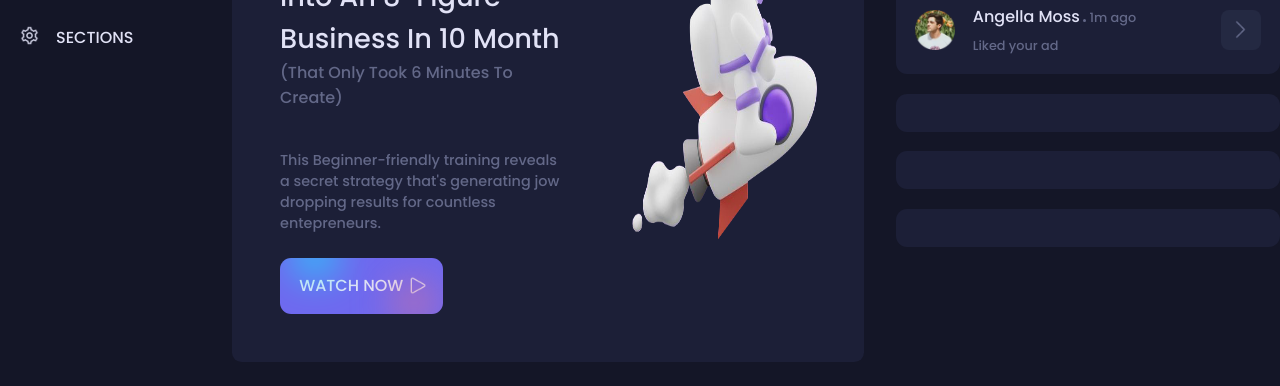
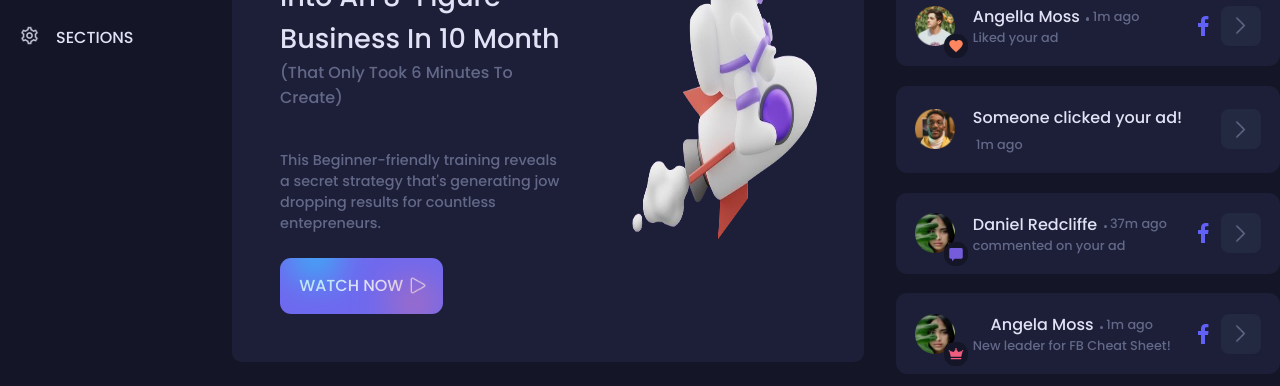
Before and after one commit to aminMahjub/ads-dashbord, a plain HTML site: page index.html in a window 1280 px wide. Shown: the part 414-800 px from the top of the page. Drawn offline with Linux system fonts and the light colour scheme.

Commit message:
Finish activity section

```diff
--- a/index.html
+++ b/index.html
@@ -132,23 +132,63 @@
             </header>
 
             <div class="messages-container">
-                <div class="message from-facebook liked">
+                <div class="message from-facebook message-status liked">
                     <div class="message-info">
-                        <img src="./images/avatar-jacob-thompson.webp" loading="lazy" alt="user imaeg">
+                        <img src="./images/avatar-jacob-thompson.webp" loading="lazy" alt="user image">
 
                         <div class="info">
                             <div class="profile-container">
                                 <p class="username">Angella Moss</p>
-                                <p class="messsage-para">Liked your ad</p>
+                                <time>1m ago</time>
                             </div>
-                            <time>1m ago</time>
+                            <p class="messsage-para">Liked your ad</p>
                         </div>
                     </div>
                     <button type="button" class="open-message"></button>
                 </div>
-                <div class="message"></div>
-                <div class="message from-facebook commented"></div>
-                <div class="message from-facebook new-leader"></div>
+
+                <div class="message anonymous">
+                    <div class="message-info">
+                        <img src="./images/avatar-nathan-peterson.webp" loading="lazy" alt="user image">
+
+                        <div class="info">
+                            <div class="profile-container">
+                                <p class="username">Someone clicked your ad!</p>
+                                <time>1m ago</time>
+                            </div>
+                        </div>
+                    </div>
+                    <button type="button" class="open-message"></button>
+                </div>
+
+                <div class="message from-facebook message-status commented">
+                    <div class="message-info">
+                        <img src="./images/avatar-kimberly-smith.webp" loading="lazy" alt="user image">
+
+                        <div class="info">
+                            <div class="profile-container">
+                                <p class="username">Daniel Redcliffe</p>
+                                <time>37m ago</time>
+                            </div>
+                            <p class="messsage-para">commented on your ad</p>
+                        </div>
+                    </div>
+                    <button type="button" class="open-message"></button>
+                </div>
+                <div class="message from-facebook message-status new-leader">
+                    <div class="message-info">
+                        <img src="./images/avatar-kimberly-smith.webp" loading="lazy" alt="user image">
+
+                        <div class="info">
+                            <div class="profile-container">
+                                <p class="username">Angela Moss</p>
+                                <time>1m ago</time>
+                            </div>
+                            <p class="messsage-para">New leader for FB Cheat Sheet!</p>
+                        </div>
+                    </div>
+                    <button type="button" class="open-message"></button>
+                </div>
             </div>
         </section>
     </aside>
--- a/style.scss
+++ b/style.scss
@@ -546,10 +546,7 @@ aside.right-part {
     }
 
     .info {
-        display: flex;
-        justify-content: center;
-        align-items: baseline;
-        gap: .2rem;
+        position: relative;
 
         time {
             font-size: .8rem;
@@ -564,16 +561,24 @@ aside.right-part {
                 margin-right: .2rem;
                 display: inline-block;
             }
+
+
         }
 
         .username {
             color: $text-color;
-            margin-bottom: .5rem;
         }
 
         .messsage-para {
             font-size: .8rem;
             color: $text-color-secondary;
+        }
+
+        .profile-container {
+            display: flex;
+            justify-content: center;
+            align-items: center;
+            gap: .4rem;
         }
     }
 
@@ -582,6 +587,7 @@ aside.right-part {
         height: 2.5rem;
         border-radius: .5rem;
         cursor: pointer;
+        position: relative;
 
         background: {
             image: url('./images/icons/right-arrow.png');
@@ -592,3 +598,79 @@ aside.right-part {
         }
     }
 }
+
+.from-facebook {
+    .open-message::before {
+        content: '';
+        width: 1.5rem;
+        height: 1.5rem;
+        display: inline-block;
+
+        position: absolute;
+        left: -30px;
+        top: 8px;
+
+        background: {
+            image: url('./images/icons/facebook.svg');
+            repeat: no-repeat;
+            position: center;
+            size: 1.5rem;
+        }
+    }
+}
+
+.messages-container div[class*="message-status"] {
+    .info::before {
+        content: '';
+        width: 1.5rem;
+        height: 1.5rem;
+        display: inline-block;
+        border-radius: .7rem;
+
+        position: absolute;
+        left: -29px;
+        top: 30px;
+
+        background: {
+            repeat: no-repeat;
+            position: center;
+            size: 1rem;
+            color: $app-bg;
+        }
+    }
+}
+
+.liked {
+    .info::before {
+        background-image: url(./images/icons/heart.png);
+    }
+}
+
+.commented {
+    .info::before {
+        background-image: url(./images/icons/comment.png);
+    }
+}
+
+
+.new-leader {
+    .info::before {
+        background-image: url(./images/icons/king.png);
+    }
+}
+
+.anonymous {
+
+    .info .profile-container {
+        display: grid;
+    }
+
+    time {
+        @extend .messsage-para;
+
+        &::before {
+            width: 0px !important;
+            height: 0px !important;
+        }
+    }
+}
```
Also changed, not shown: images/icons/comment.png (added), images/icons/facebook.svg (added), images/icons/heart.png (added), images/icons/king.png (added), style.css, 1 other file.
